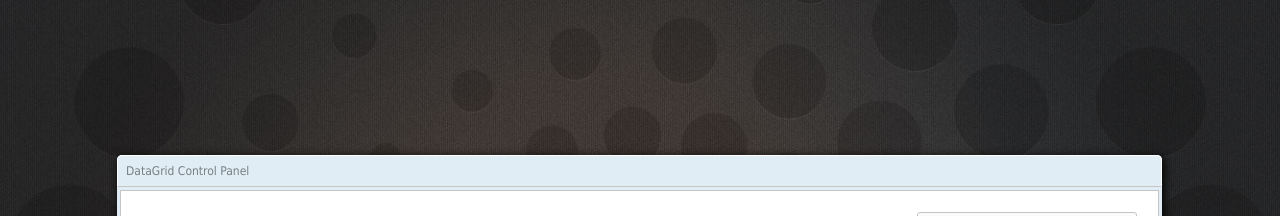
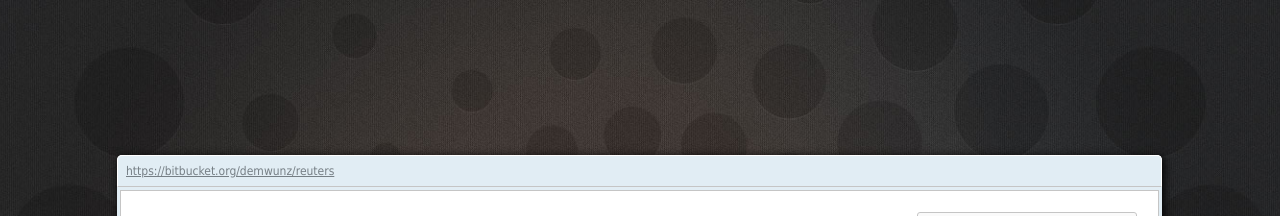
Before and after one commit to Demwunz/datagrid-knockout, a website: page dist/index.html in a window 1280 px wide. Shown: the top 216 px of the page. Drawn offline with Linux system fonts and the light colour scheme.

Commit message:
updated readme and dist

```diff
--- a/dist/index.html
+++ b/dist/index.html
@@ -12,7 +12,7 @@
         <div class="container">
             <div id="dialog">
                 <div class="datagrid-bar">
-                    <p>DataGrid Control Panel</p>
+                    <p><a href="https://bitbucket.org/demwunz/reuters">https://bitbucket.org/demwunz/reuters</a></p>
                 </div>
                 <div class="datagrid-main">
                     <header class="datagrid-header">
```
